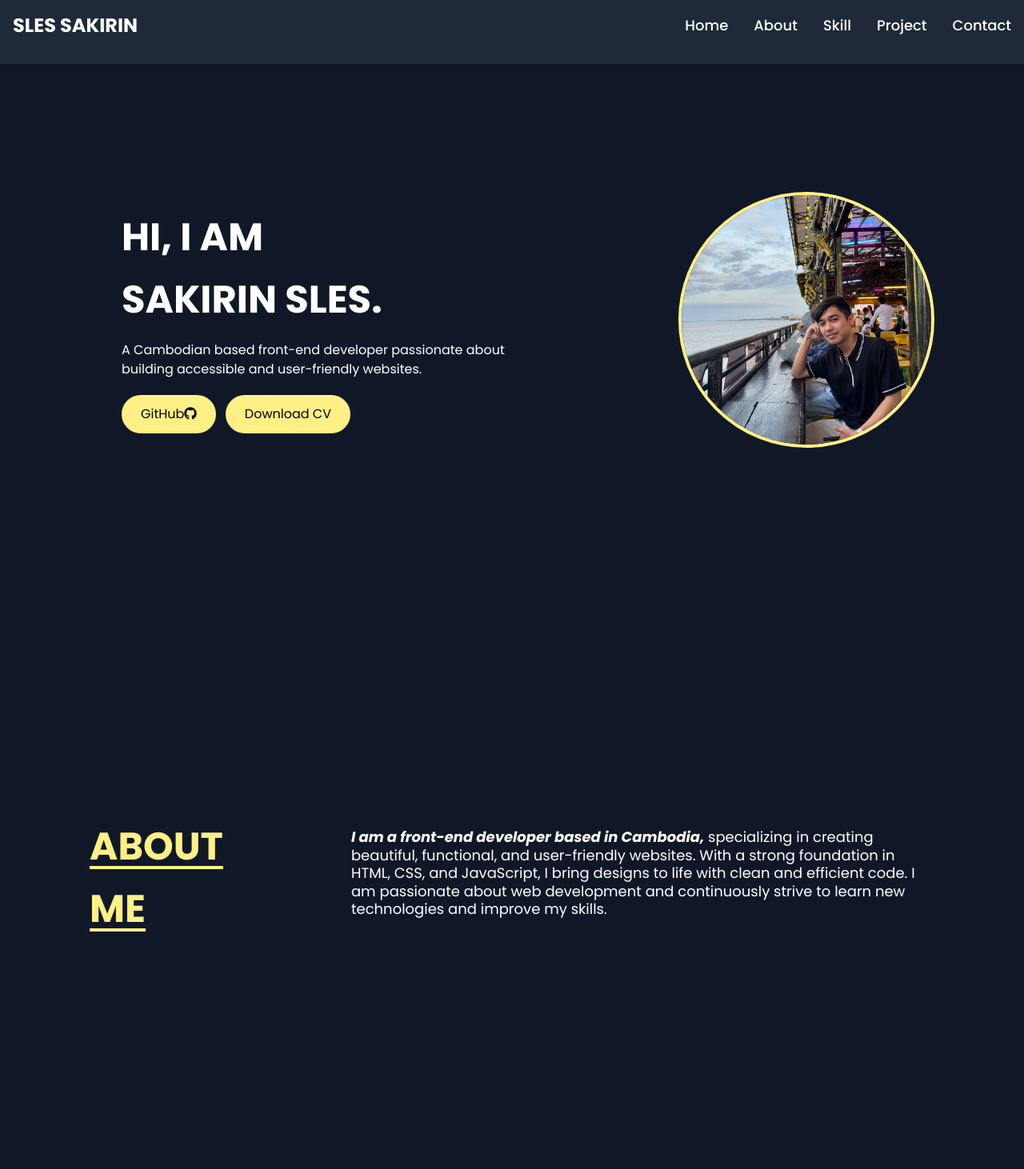
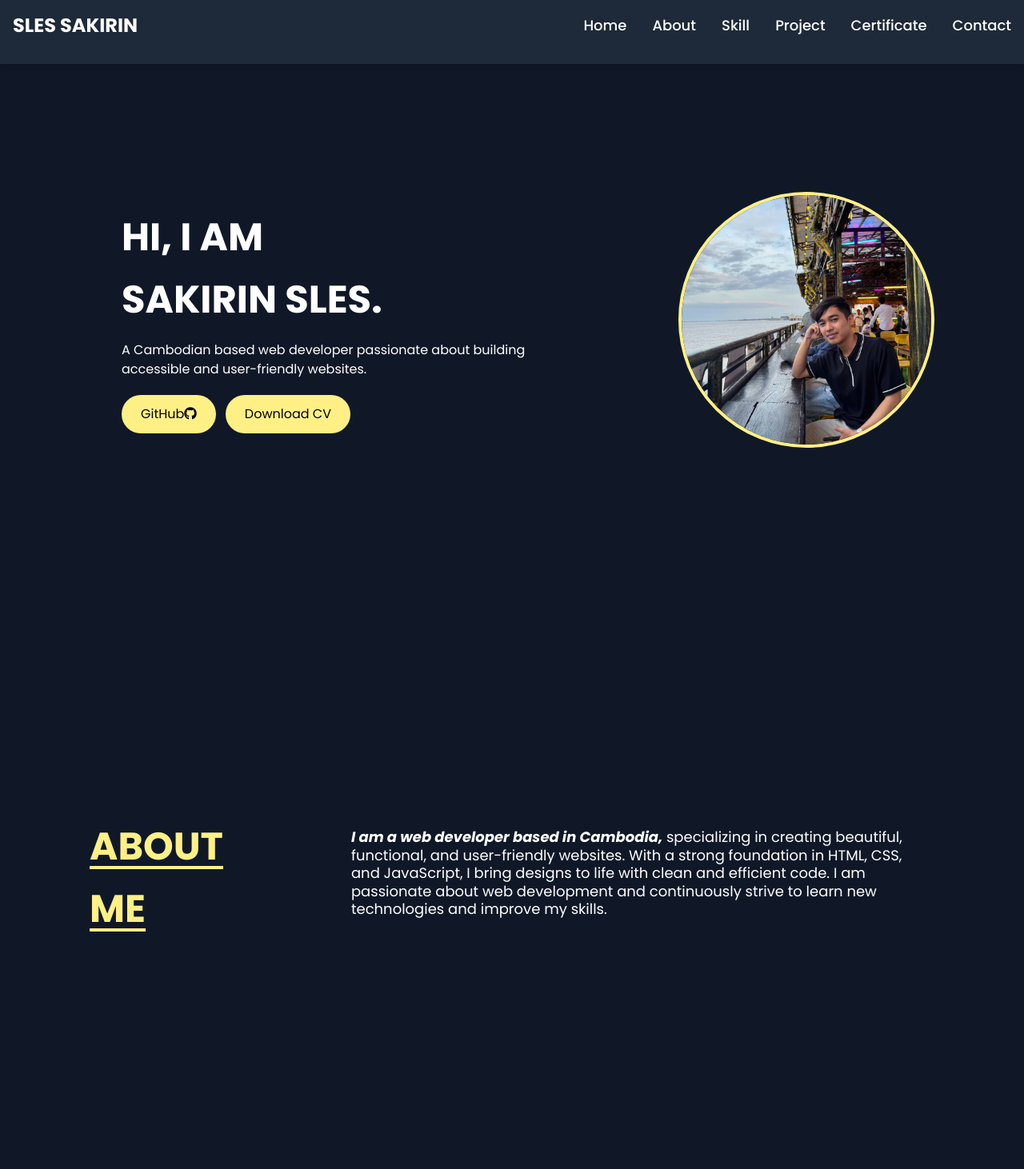
Before and after one commit to SpicyTech2823/Portfolio, a React (Vite) app: page / in a window 1280 px wide. Shown: the top 1462 px of the page at 80% size. Built offline with nearby package versions, Linux system fonts and the light colour scheme; a small style sheet from the web is missing; a web font is replaced by a local one.

Commit message:
Add Certificate section

```diff
--- a/src/App.jsx
+++ b/src/App.jsx
@@ -5,6 +5,7 @@
 import Skills from "./Components/Skills";
 import Project from "./Components/Project";
 import Footer from "./Components/Footer";
+import Certificate from "./Components/Certificate";
 const App = () => {
 
   return (
@@ -15,6 +16,7 @@
         <About />
         <Skills />
         <Project />
+        <Certificate />
         <Contact />
       </div>
       <Footer />
--- a/src/Components/About.jsx
+++ b/src/Components/About.jsx
@@ -9,7 +9,7 @@
       </h1>
       <p className="text-base md:text-lg mt-4 max-w-3xl leading-tight text-white">
         <span className="font-bold italic">
-          I am a front-end developer based in Cambodia,
+          I am a web developer based in Cambodia,
         </span>{" "}
         specializing in creating beautiful, functional, and user-friendly
         websites. With a strong foundation in HTML, CSS, and JavaScript, I bring
--- /dev/null
+++ b/src/Components/Certificate.jsx
@@ -0,0 +1,37 @@
+import OOAD from "../assets/images/OOAD.png";
+
+const Certificate = () => {
+    const certificates = [
+        {
+            id: 1,
+            Image: OOAD,
+        },
+        {
+            id: 2,
+            Image: OOAD,
+        },
+        {
+            id: 3,
+            Image: OOAD,
+        },
+
+
+
+    ]
+  return (
+    <section id='certificate' className='min-h-screen flex flex-col items-center justify-center text-white py-20'>
+        <h1 className='text-4xl font-bold text-center text-yellow-200 underline underline-offset-8 mb-10'>Certificate & Volunteer</h1>
+        <div className='grid md:grid-cols-2 lg:grid-cols-3 gap-8 px-10'>
+            {certificates.map((certificate) => (
+                <div key={certificate.id} className='bg-gray-800 rounded-lg shadow-md overflow-hidden'>
+                    <img src={certificate.Image} alt={`Certificate ${certificate.id}`} className='w-[400px] h-auto' />
+                </div>
+            ))}
+        </div>
+
+
+    </section>
+    )
+}
+
+export default Certificate;
--- a/src/Components/Home.jsx
+++ b/src/Components/Home.jsx
@@ -24,7 +24,7 @@
             Sakirin Sles.
           </h1>
           <p className="text-white text-sm sm:text-base mt-3">
-            A Cambodian based front-end developer passionate about building
+            A Cambodian based web developer passionate about building
             accessible and user-friendly websites.
           </p>
 
--- a/src/Components/Navbar.jsx
+++ b/src/Components/Navbar.jsx
@@ -33,6 +33,7 @@
     { id: "about", label: "About" },
     { id: "skill", label: "Skill" },
     { id: "project", label: "Project" },
+    { id: "certificate", label: "Certificate" },
     { id: "contact", label: "Contact" },
   ];
   const navBgClass = useMemo(
@@ -56,7 +57,7 @@
       >
         <div className="text-2xl font-bold">SLES SAKIRIN</div>
         {/* Desktop menu */}
-        <ul className="hidden md:flex gap-8 text-lg font-medium items-center">
+        <ul className="hidden md:flex gap-8 text-lg font-medium">
           {navItems.map((item) => (
             <li key={item.id}>
               <Link
--- a/src/Components/Project.jsx
+++ b/src/Components/Project.jsx
@@ -51,6 +51,7 @@
             description={project.description}
             link={project.link}
           />
+
         ))}
       </div>
     </section>
--- a/src/Components/ProjectCard.jsx
+++ b/src/Components/ProjectCard.jsx
@@ -4,7 +4,7 @@
       <img
         src={image}
         alt={title}
-        className="w-full h-60 object-cover rounded-2xl mt-7 mx-auto px-7"
+        className="w-full h-60 object-cover rounded-2xl mt-7 px-7"
       />
       <div className="p-6">
         <h3 className="text-xl font-semibold mb-2 text-white">{title}</h3>
--- a/src/Components/Skills.jsx
+++ b/src/Components/Skills.jsx
@@ -6,9 +6,10 @@
   FaReact,
   FaPython,
   FaPhp,
+  FaLaravel,
 } from "react-icons/fa";
+
 import {
-  SiDjango,
   SiTailwindcss,
   SiMysql,
   SiAdobephotoshop,
@@ -22,6 +23,7 @@
     { name: "React", icon: <FaReact className="text-6xl text-blue-400" /> },
     { name: "Python", icon: <FaPython className="text-6xl text-blue-500" /> },
     { name: "PHP", icon: <FaPhp className="text-6xl text-purple-700" /> },
+    { name: "Laravel", icon: <FaLaravel className="text-6xl text-red-600" /> },
     { name: "MySQL", icon: <SiMysql className="text-6xl text-blue-800" /> },
     { name: "Tailwind CSS", icon: <SiTailwindcss className="text-6xl text-blue-400" /> },
     { name: "Adobe Photoshop", icon: <SiAdobephotoshop className="text-6xl text-blue-700" /> },
```
Also changed, not shown: src/assets/images/OOAD.png (added), 1 other file (tests, documents, lock files or other folders).
